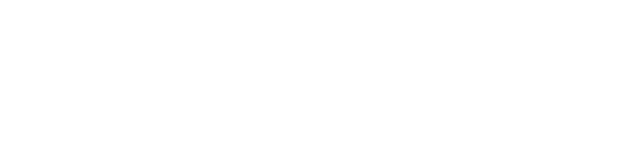
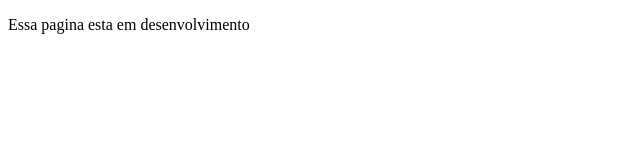
Before and after one commit to cleiciao/projeto1, a plain HTML site: page index.html in a window 1280 px wide. Shown: the whole page, without its empty margins (0-640 px from the left). Drawn offline with Linux system fonts and the light colour scheme.

Commit message:
adicionado paragrafo

```diff
--- a/index.html
+++ b/index.html
@@ -6,6 +6,6 @@
     <title>Devops GIT</title>
 </head>
 <body>
-
+    <p>Essa pagina esta em desenvolvimento</p>
 </body>
 </html>
```
